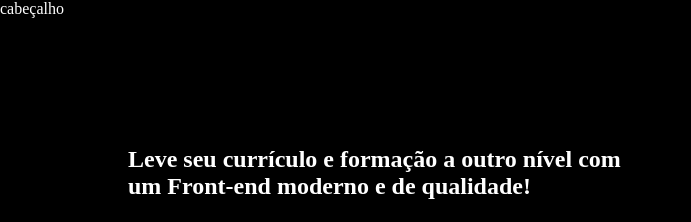
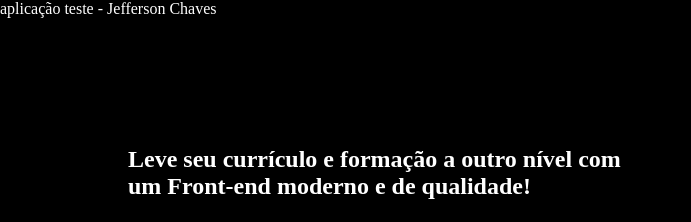
Before and after one commit to IFPR-Frameworks/my-own-page, a plain HTML site: page index.html in a window 1280 px wide. Shown: the top 222 px of the page, 0-691 px from the left. Drawn offline with Linux system fonts and the light colour scheme.

Commit message:
Update index.html

```diff
--- a/index.html
+++ b/index.html
@@ -12,7 +12,7 @@
 <body>
 
     <header class="cabecalho">
-        cabeçalho
+        aplicação teste - Jefferson Chaves
     </header>
 
     <main class="container">
```
